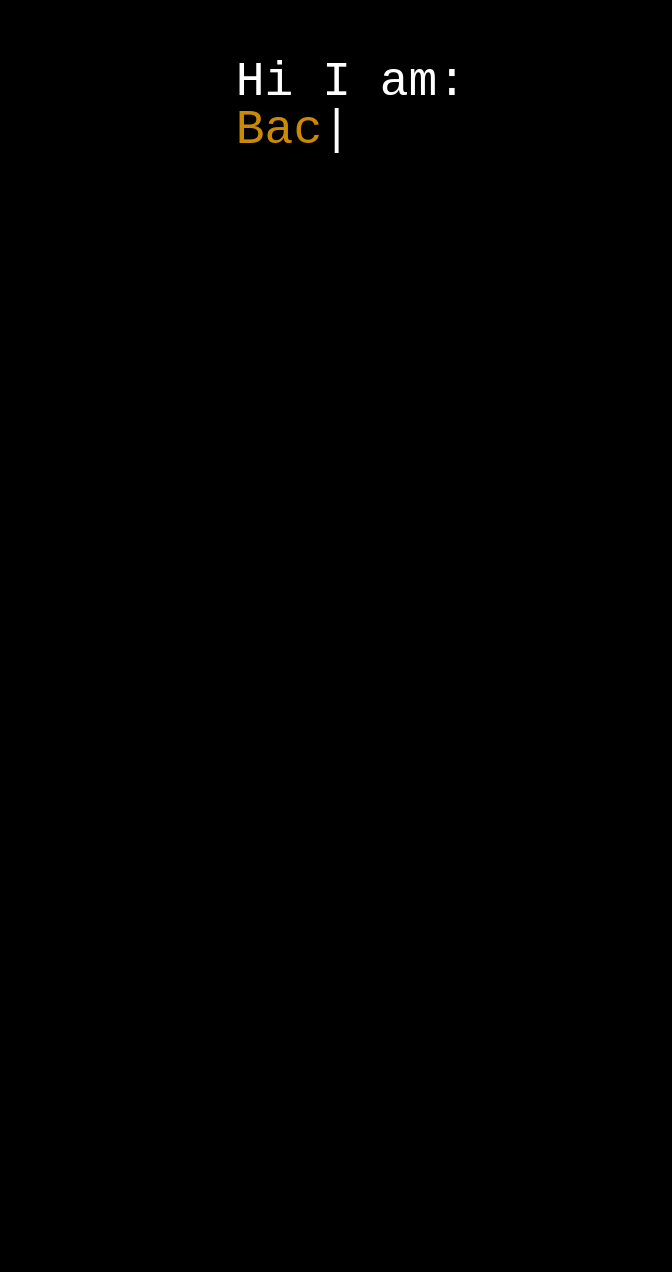
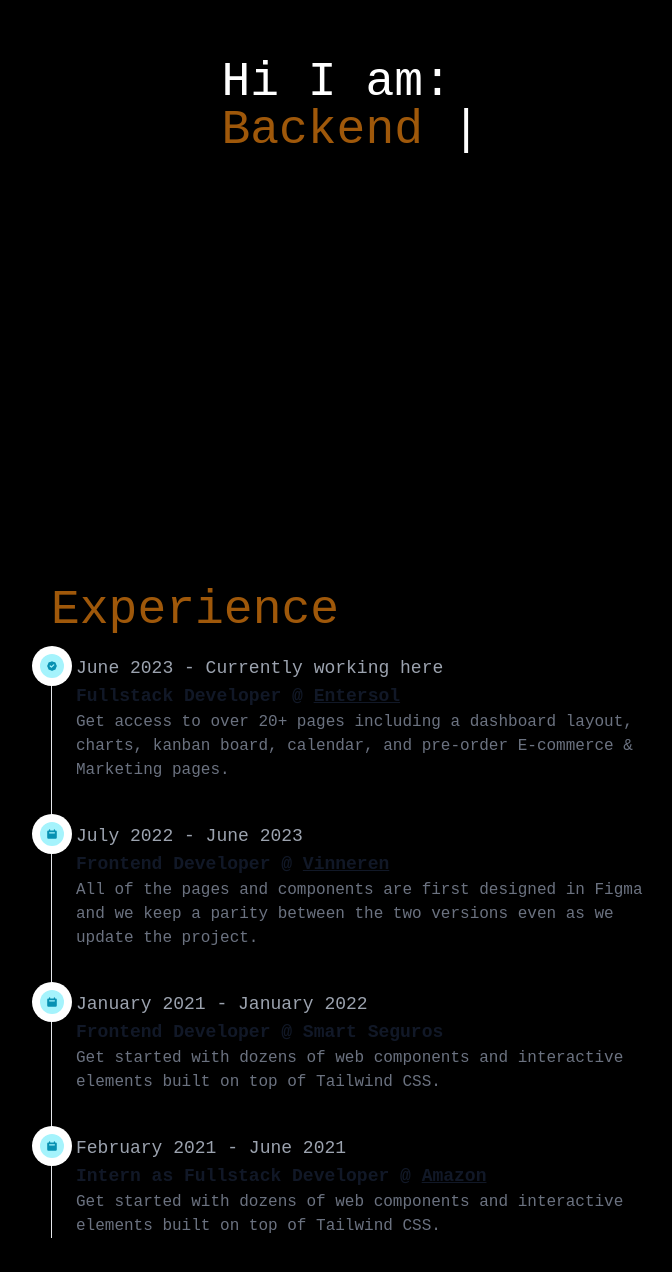
Before and after one commit to VictorCano18/victorcano-portfolio, a Next.js app: page / in a window 1280 px wide. Shown: the part 294-1566 px from the top of the page, without its empty margins (289-961 px from the left). Before the commit the page ends 800 px from the top, so only its background shows below. Built offline with nearby package versions, Linux system fonts and the light colour scheme.

Commit message:
add scroll, pages and experience section

```diff
--- /dev/null
+++ b/app/experience/page.tsx
@@ -0,0 +1,57 @@
+'use client'
+
+import React from 'react';
+import { Button, Timeline } from 'flowbite-react';
+import { HiArrowNarrowRight, HiCalendar, HiBadgeCheck, HiBackspace } from 'react-icons/hi';
+
+export default function Experience() {
+    return (
+        <div className="text-white relative sm:max-w-full max-w-xs mx-auto">
+            <h1 className="text-yellow-600 text-4xl sm:text-5xl mb-5">Experience</h1>
+            <Timeline>
+                <Timeline.Item>
+                    <Timeline.Point icon={HiBadgeCheck} />
+                    <Timeline.Content>
+                        <Timeline.Time><div className='text-lg'>June 2023 - Currently working here</div></Timeline.Time>
+                        <Timeline.Title>Fullstack Developer @ <a type='button' href='https://entersol.com.mx/' target="_blank" className='underline'>Entersol</a></Timeline.Title>
+                        <Timeline.Body>
+                            Get access to over 20+ pages including a dashboard layout, charts, kanban board, calendar, and pre-order
+                            E-commerce & Marketing pages.
+                        </Timeline.Body>
+                    </Timeline.Content>
+                </Timeline.Item>
+                <Timeline.Item>
+                    <Timeline.Point icon={HiCalendar} />
+                    <Timeline.Content>
+                        <Timeline.Time><div className='text-lg'>July 2022 - June 2023</div></Timeline.Time>
+                        <Timeline.Title>Frontend Developer @ <a type='button' href='https://www.vinneren.com.mx/' target="_blank" className='underline'>Vinneren</a></Timeline.Title>
+                        <Timeline.Body>
+                            All of the pages and components are first designed in Figma and we keep a parity between the two versions
+                            even as we update the project.
+                        </Timeline.Body>
+                    </Timeline.Content>
+                </Timeline.Item>
+                <Timeline.Item>
+                    <Timeline.Point icon={HiCalendar} />
+                    <Timeline.Content>
+                        <Timeline.Time><div className='text-lg'>January 2021 - January 2022</div></Timeline.Time>
+                        <Timeline.Title>Frontend Developer @ Smart Seguros</Timeline.Title>
+                        <Timeline.Body>
+                            Get started with dozens of web components and interactive elements built on top of Tailwind CSS.
+                        </Timeline.Body>
+                    </Timeline.Content>
+                </Timeline.Item>
+                <Timeline.Item>
+                    <Timeline.Point icon={HiCalendar} />
+                    <Timeline.Content>
+                        <Timeline.Time><div className='text-lg'>February 2021 - June 2021</div></Timeline.Time>
+                        <Timeline.Title>Intern as Fullstack Developer @ <a type='button' href='https://amazon.com.mx/' target="_blank" className='underline'>Amazon</a></Timeline.Title>
+                        <Timeline.Body>
+                            Get started with dozens of web components and interactive elements built on top of Tailwind CSS.
+                        </Timeline.Body>
+                    </Timeline.Content>
+                </Timeline.Item>
+            </Timeline>
+        </div>
+    );
+}
--- /dev/null
+++ b/app/home/page.tsx
@@ -0,0 +1,51 @@
+// Your React component file
+
+import React, { useEffect, useRef, useState } from 'react';
+import Typed from 'typed.js';
+
+export default function Home() {
+  const el = useRef(null);
+  const [isScrolled, setIsScrolled] = useState(false);
+
+  useEffect(() => {
+    const typed = new Typed(el.current, {
+      strings: ['Víctor Cano', 'Frontend developer', 'Backend developer', 'Fullstack developer', 'Software engineer'],
+      typeSpeed: 50,
+      backSpeed: 50,
+      loop: true,
+    });
+
+    return () => {
+      typed.destroy();
+    };
+  }, []);
+
+  useEffect(() => {
+    const handleScroll = () => {
+      const scrollTop = window.scrollY;
+
+      // Adjust the threshold value as needed
+      const threshold = 250;
+
+      if (scrollTop > threshold && !isScrolled) {
+        setIsScrolled(true);
+      } else if (scrollTop <= threshold && isScrolled) {
+        setIsScrolled(false);
+      }
+    };
+
+    window.addEventListener('scroll', handleScroll);
+
+    return () => {
+      window.removeEventListener('scroll', handleScroll);
+    };
+  }, [isScrolled]);
+
+  return (
+    <div className="container mx-auto justify-center align-items-center">
+      <div id="section1" className={isScrolled ? 'fixed-section' : ''}>
+        <h2 className="text-white text-4xl sm:text-5xl">Hi I am: <br /><span className='text-yellow-600 text-4xl sm:text-5xl' ref={el} /></h2>
+      </div>
+    </div>
+  );
+}
--- a/app/layout.tsx
+++ b/app/layout.tsx
@@ -7,7 +7,7 @@ export default function RootLayout({
 }) {
   return (
     <html lang="en">
-      <body className='bg-black'>{children}</body>
+      <body className='bg-black sm:max-w-screen-sm mx-auto relative px-5'>{children}</body>
     </html>
   );
 }
--- a/app/page.tsx
+++ b/app/page.tsx
@@ -1,31 +1,58 @@
 
 "use client"; // This is a client component
 
-import React, {useState} from 'react';
-import Typed from "typed.js"
+import React, { useEffect } from 'react';
+import Home from './home/page';
+import Stack from './stack/page';
+import Experience from './experience/page';
+
 
 export default function page() {
+  useEffect(() => {
+    const handleScroll = () => {
+      // Calculate scroll position
+      const scrollY = window.scrollY;
 
-  const el = React.useRef(null);
+      // Apply styles based on scroll position
+      const section1 = document.getElementById('section1');
+      const section2 = document.getElementById('section2');
+      const section3 = document.getElementById('section3');
 
-  React.useEffect(() => {
-    const typed = new Typed(el.current, {
-      strings: ['Víctor Cano', 'Frontend developer', 'Backend developer', 'Fullstack developer', 'Software engineer' ],
-      typeSpeed: 50,
-      backSpeed: 50,
-      loop: true
-    })
+      if (scrollY < 500) {
+        section1?.style.setProperty('background-color', 'black');
+        section2?.style.setProperty('background-color', '');
+        section3?.style.setProperty('background-color', '');
+      } else if (scrollY < 1000) {
+        section1?.style.setProperty('background-color', '');
+        section2?.style.setProperty('background-color', 'black');
+        section3?.style.setProperty('background-color', '');
+      } else {
+        section1?.style.setProperty('background-color', '');
+        section2?.style.setProperty('background-color', '');
+        section3?.style.setProperty('background-color', 'black');
+      }
+    };
 
+    // Attach scroll event listener
+    window.addEventListener('scroll', handleScroll);
+
+    // Cleanup the event listener on component unmount
     return () => {
-      typed.destroy();
+      window.removeEventListener('scroll', handleScroll);
     };
   }, []);
 
   return (
-      <div className="container mx-auto flex justify-center align-items-center">
-          <div>
-              <h2 className="text-white xl:text-5xl lg:text-3xl md:text-2xl w-max">Hi I am: <br/><span className='text-yellow-600 xl:text-5xl lg:text-3xl md:text-2xl' ref={el} /></h2>
-          </div>
+    <div>
+      <div id="section1" style={{ height: '100vh' }}>
+        <Home />
       </div>
+      {/* <div id="section2" style={{ height: '100vh' }}>
+        <Stack />
+      </div> */}
+      <div id="section3" style={{ height: '100vh' }}>
+        <Experience />
+      </div>
+    </div>
   )
 }
--- a/app/stack/page.tsx
+++ b/app/stack/page.tsx
@@ -13,9 +13,9 @@ interface HoverableTextProps {
 const HoverableText: React.FC<HoverableTextProps> = ({ index, text, onHover, onLeave, rating }) => {
     return (
         <div
-            className="hover:text-red-300 cursor-pointer py-5"
-            onMouseOver={(e) => onHover(index, rating, e.currentTarget as HTMLDivElement)}
-            onMouseLeave={onLeave}
+            className="hover:text-red-300 cursor-default py-5"
+        // onMouseOver={(e) => onHover(index, rating, e.currentTarget as HTMLDivElement)}
+        // onMouseLeave={onLeave}
         >
             {text}
         </div>
@@ -78,10 +78,7 @@ export default function Stack() {
     return (
         <div className="container mx-auto flex justify-center align-items-center flex-col">
             <h1 className="text-yellow-600 xl:text-5xl lg:text-3xl md:text-2xl mb-5">Stack</h1>
-            <div className="flex flex-col md:flex-row gap-10">
-                <div className="flex gap-10 mb-5">
-                    <div className="text-white">
-                        <div className="grid grid-flow-col gap-20">
+            <div className="grid grid-flow-col gap-20 text-white">
                 {sectionTitles.map((title, sectionIndex) => (
                     <div key={sectionIndex}>
                         <h1 className="xl:text-4xl lg:text-3xl md:text-1xl text-red-600">{title}</h1>
@@ -103,8 +100,5 @@ export default function Stack() {
                 ))}
             </div>
         </div>
-                </div>
-            </div>
-        </div>
     );
 }
--- a/app/ui/global.css
+++ b/app/ui/global.css
@@ -29,9 +29,9 @@ hr {
   font-family: "Courier New";
 }
 
-body{
-  max-width: 100vw;
+body {
   height: 100vh;
+  margin: 0 auto;
 }
 
 .container {
@@ -40,3 +40,13 @@ body{
   align-items: center;
   padding: 0 5rem;
 }
+
+/* .fixed-section {
+  position: fixed;
+  top: 0;
+} */
+
+#section2,
+#section3 {
+  margin-top: 5rem;
+}
--- a/tailwind.config.ts
+++ b/tailwind.config.ts
@@ -2,6 +2,7 @@ import type { Config } from 'tailwindcss';
 
 const config: Config = {
   content: [
+    './node_modules/flowbite-react/**/*.js',
     './pages/**/*.{js,ts,jsx,tsx,mdx}',
     './components/**/*.{js,ts,jsx,tsx,mdx}',
     './app/**/*.{js,ts,jsx,tsx,mdx}',
@@ -27,6 +28,7 @@ const config: Config = {
       },
     },
   },
-  plugins: [require('@tailwindcss/forms')],
+  plugins: [require('@tailwindcss/forms'), require('flowbite/plugin')],
+  darkMode: 'media',
 };
 export default config;
```
Also changed, not shown: package.json (+5 -3 lines), 2 other files (tests, documents, lock files or other folders). Lines whose indentation alone changed are shown as unchanged.
